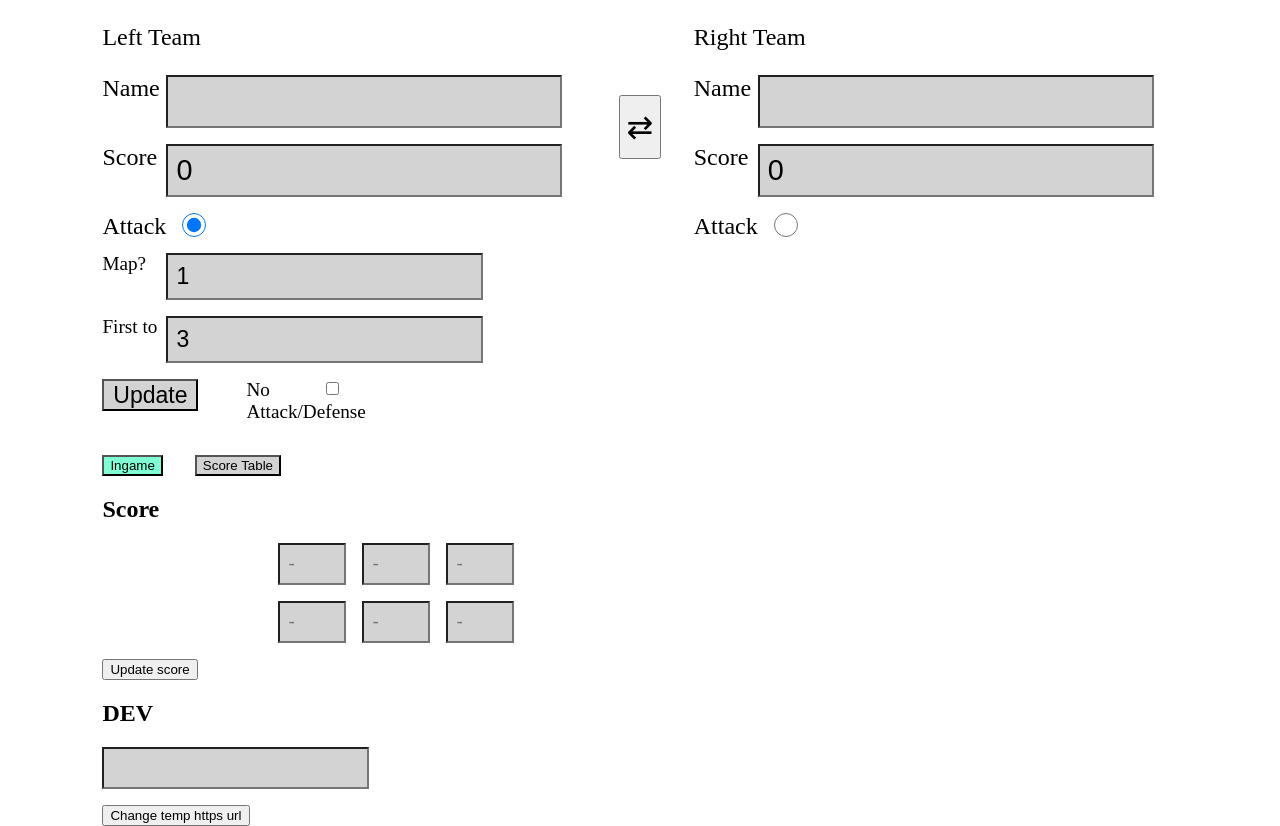
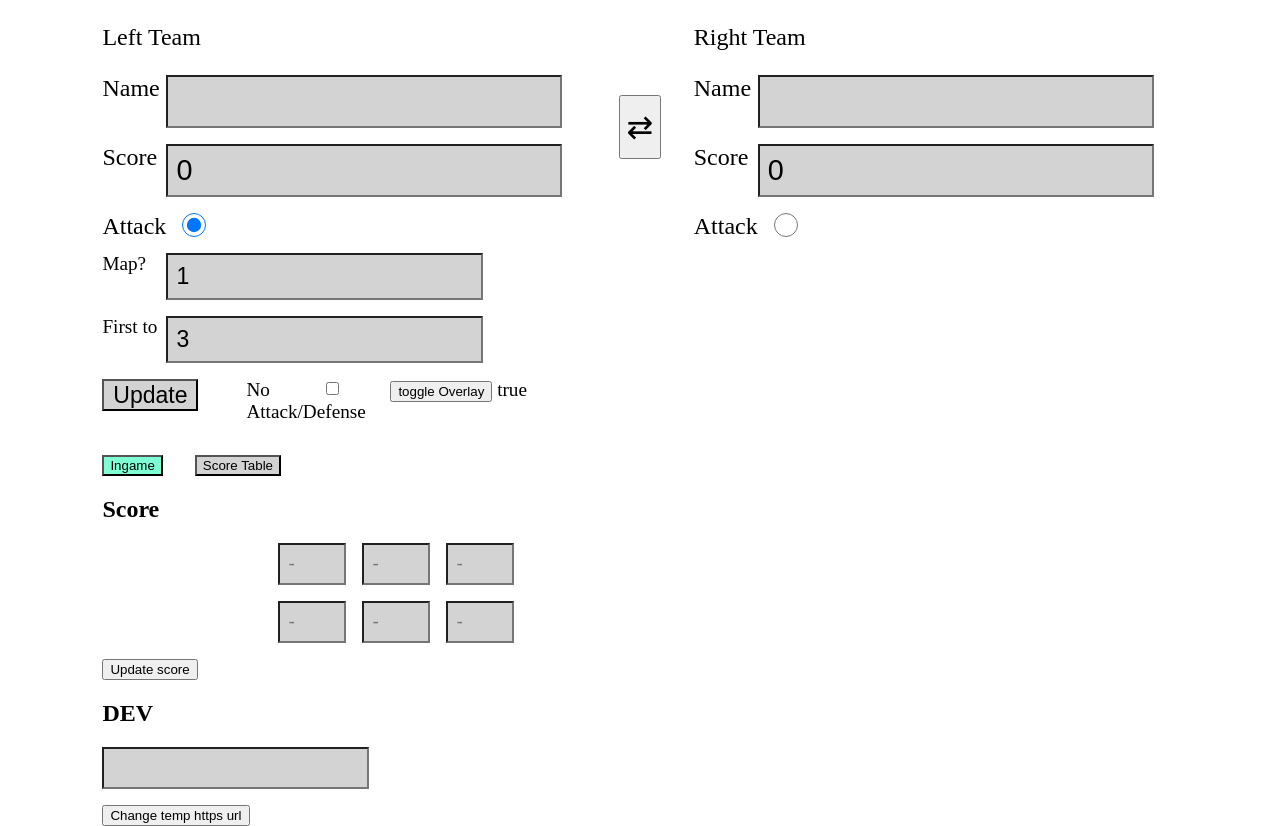
Before and after one commit to LLath/cro_obs_sources, a Vue app: page /control in a window 1280 px wide. Built offline with nearby package versions, Linux system fonts and the light colour scheme; no server answers.

Commit message:
feat: toggle visibility from control

```diff
--- a/src/views/ControlView.vue
+++ b/src/views/ControlView.vue
@@ -1,5 +1,6 @@
 <script>
 import { socket, reconnectSocket } from "../services/socketio.service";
+
 export default {
   data() {
     return {
@@ -22,6 +23,7 @@ export default {
       page: "ingame",
       tempReroute: "",
       socket,
+      isShown: true,
     };
   },
   computed: {
@@ -66,6 +68,10 @@ export default {
     useNgrok() {
       console.log(this.tempReroute);
       this.socket = reconnectSocket(socket, this.tempReroute);
+    },
+    toggleOverlay() {
+      this.isShown = !this.isShown;
+      this.socket.emit("toggle:ingameOverlay");
     },
   },
   watch: {
@@ -155,6 +161,10 @@ export default {
           v-model="controlledData.ingameOverlay.isPush"
           :value="controlledData.ingameOverlay.isPush"
         />
+      </div>
+      <div>
+        <button @click="toggleOverlay">toggle Overlay</button>
+        {{ isShown }}
       </div>
       <div
         class="feedbackMessage"
--- a/src/views/IngameOverlay.vue
+++ b/src/views/IngameOverlay.vue
@@ -1,6 +1,7 @@
 <script>
 import { socket } from "../services/socketio.service";
-import { sendMessage } from "../services/socketManager.service";
+import { sendMessage, receiveMessage } from "../services/socketManager.service";
+import { TEAMS } from "../constants/owTeams";
 
 export default {
   data() {
@@ -9,6 +10,8 @@ export default {
       attackA: "attack",
       attackB: "defense",
       page: "ingame",
+      TEAMS,
+      showOverlay: true,
     };
   },
   mounted() {
@@ -30,6 +33,7 @@ export default {
     }
     sendMessage("mounted:ingameOverlay");
     socket.on("update:overlay", (msg) => (this.data = JSON.parse(msg)));
+    receiveMessage("toggle:ingameOverlay:set", this.setVisibility);
   },
 
   watch: {
@@ -51,15 +55,20 @@ export default {
       }
     },
   },
+  methods: {
+    setVisibility() {
+      this.showOverlay = !this.showOverlay;
+    },
+  },
 };
 </script>
 
 <template>
-  <div class="overlayContainer">
+  <div class="overlayContainer" v-if="showOverlay">
     <div class="left">
       <span :class="attackA" class="modeContainer"></span>
       <span class="score">{{ data.ingameOverlay.scoreA }}</span>
-      <img src="../assets/cro_black_transparent.png" alt="Team Icon" />
+      <img :src="'assets/' + TEAMS[data.general.teamA]?.icon" alt="" />
       <p>{{ data.general.teamA }}</p>
     </div>
     <div class="middle">
@@ -69,7 +78,7 @@ export default {
     <div class="right">
       <span :class="attackB" class="modeContainer"></span>
       <span class="score">{{ data.ingameOverlay.scoreB }}</span>
-      <img src="../assets/guests.png" alt="Team Icon" />
+      <img :src="'assets/' + TEAMS[data.general.teamB]?.icon" alt="" />
       <p>{{ data.general.teamB }}</p>
     </div>
   </div>
```
